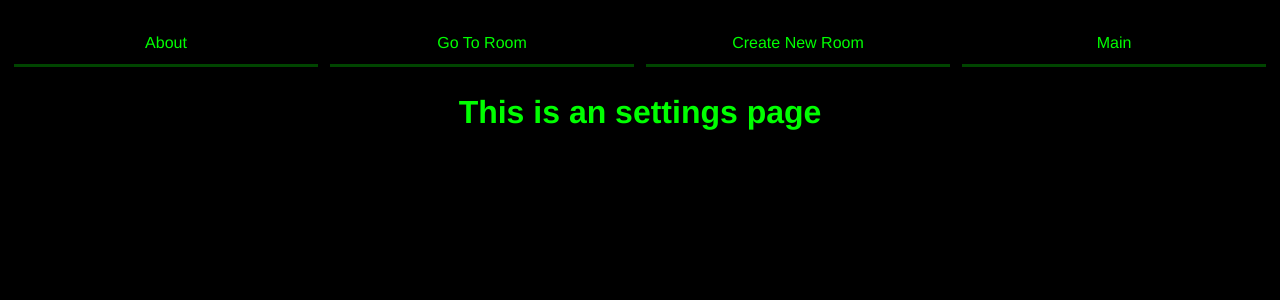
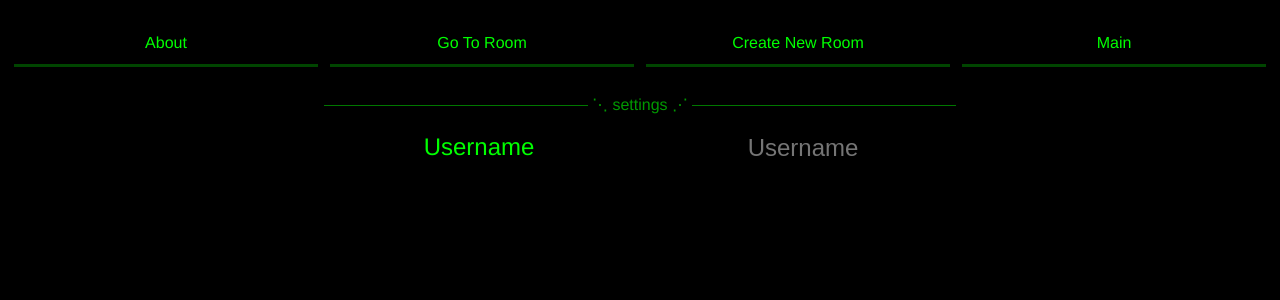
Before and after one commit to arel0ve/security-chat, a Vue app in the folder front/: page /settings in a window 1280 px wide. Shown: the top 300 px of the page. Built offline with nearby package versions, Linux system fonts and the light colour scheme.

Commit message:
Add username to settings and store

```diff
--- a/front/src/store.js
+++ b/front/src/store.js
@@ -5,10 +5,21 @@ Vue.use(Vuex)
 
 export default new Vuex.Store({
   state: {
-
+    username: ''
+  },
+  getters: {
+    getUsername (context) {
+      if (!context.username) {
+        context.username = window.localStorage.getItem('username') ? window.localStorage.getItem('username') : ''
+      }
+      return context.username
+    }
   },
   mutations: {
-
+    saveUsername (context, username) {
+      context.username = username
+      window.localStorage.setItem('username', username)
+    }
   },
   actions: {
 
--- a/front/src/views/About.vue
+++ b/front/src/views/About.vue
@@ -9,6 +9,8 @@
 import MainMenu from '@/components/MainMenu'
 
 export default {
-  components: { MainMenu }
+  components: {
+    MainMenu
+  }
 }
 </script>
--- a/front/src/views/Settings.vue
+++ b/front/src/views/Settings.vue
@@ -1,7 +1,13 @@
 <template>
-  <div class="settings">
+  <div>
     <MainMenu mode="menu"/>
-    <h1>This is an settings page</h1>
+    <form class="settings">
+      <hr>
+      <div class="form-group">
+        <label for="username">Username</label>
+        <input id="username" v-model="username" @change="saveUsername" placeholder="Username">
+      </div>
+    </form>
   </div>
 </template>
 
@@ -9,10 +15,75 @@
 import MainMenu from '@/components/MainMenu'
 
 export default {
-  components: { MainMenu }
+  components: {
+    MainMenu
+  },
+  data () {
+    return {
+      username: ''
+    }
+  },
+  async created () {
+    this.username = this.$store.getters.getUsername
+  },
+  methods: {
+    saveUsername () {
+      this.$store.commit('saveUsername', this.username)
+    }
+  }
 }
 </script>
 
-<style scoped>
-
+<style scoped lang="scss">
+.settings {
+  margin-top: 32px;
+  width: 100%;
+  position: relative;
+  @media (min-width: 768px) {
+    width: 75%;
+    left: 12.5%;
+  }
+  @media (min-width: 992px) {
+    width: 50%;
+    left: 25%
+  }
+  hr {
+    border: none;
+    border-top: 1px solid #007700;
+    color: #009900;
+    overflow: visible;
+    text-align: center;
+    &::after {
+      content: '⋱ settings ⋰';
+      background: #000;
+      position: relative;
+      padding: 0 4px;
+      top: -11px;
+    }
+  }
+  .form-group {
+    display: grid;
+    grid-template-columns: 1fr 1fr;
+    grid-gap: 12px;
+    font-size: 24px;
+    width: 100%;
+    justify-content: space-evenly;
+    input {
+      width: 100%;
+      background: #000;
+      border: none;
+      border-radius: 3px;
+      color: lime;
+      font-size: 24px;
+      text-align: center;
+      padding-bottom: 3px;
+      &:focus {
+        outline: 0;
+        border-bottom: outset 3px #009900;
+        padding-bottom: 0;
+        transition: border-bottom 200ms, padding-bottom 200ms;
+      }
+    }
+  }
+}
 </style>
```
